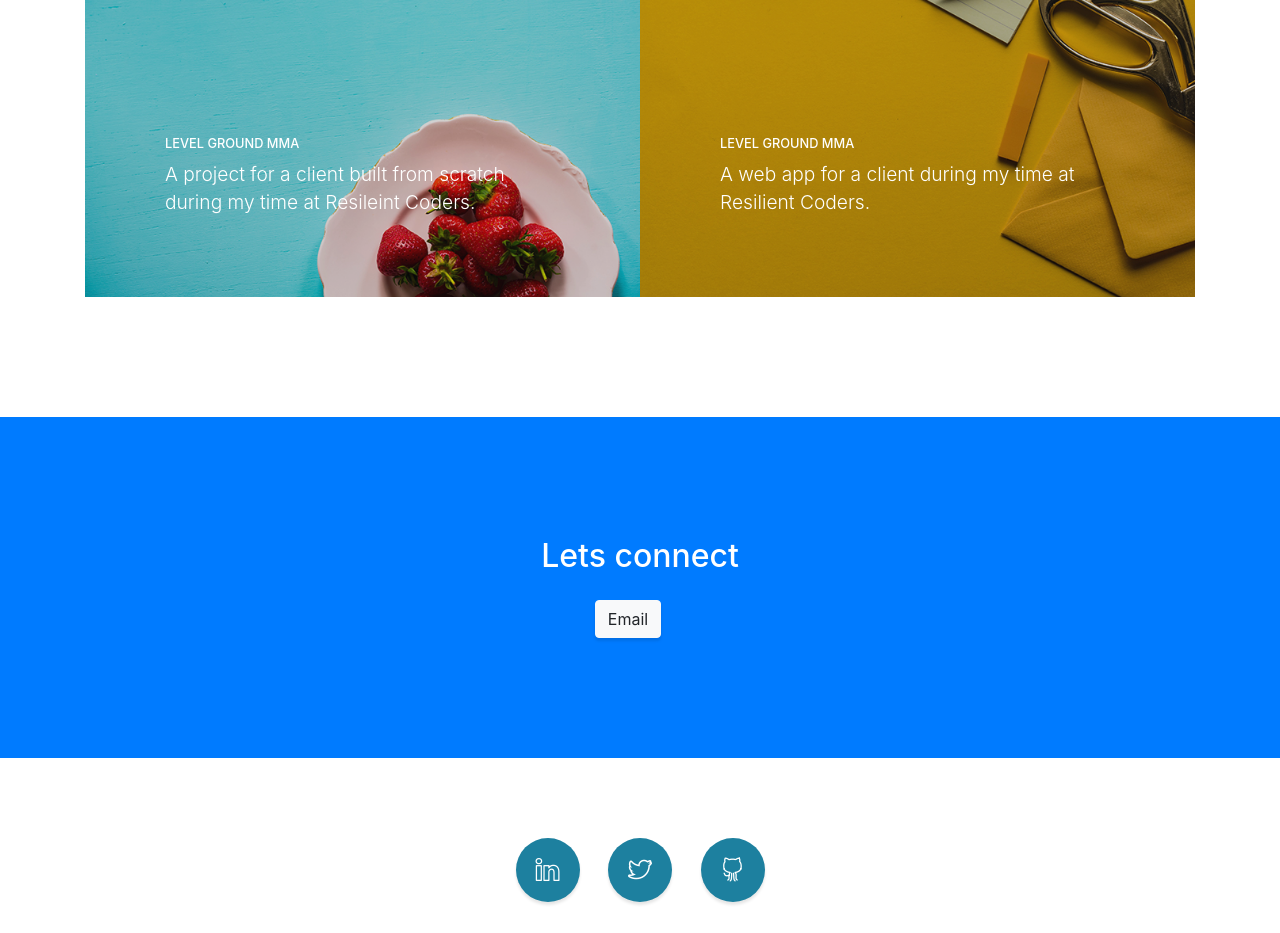
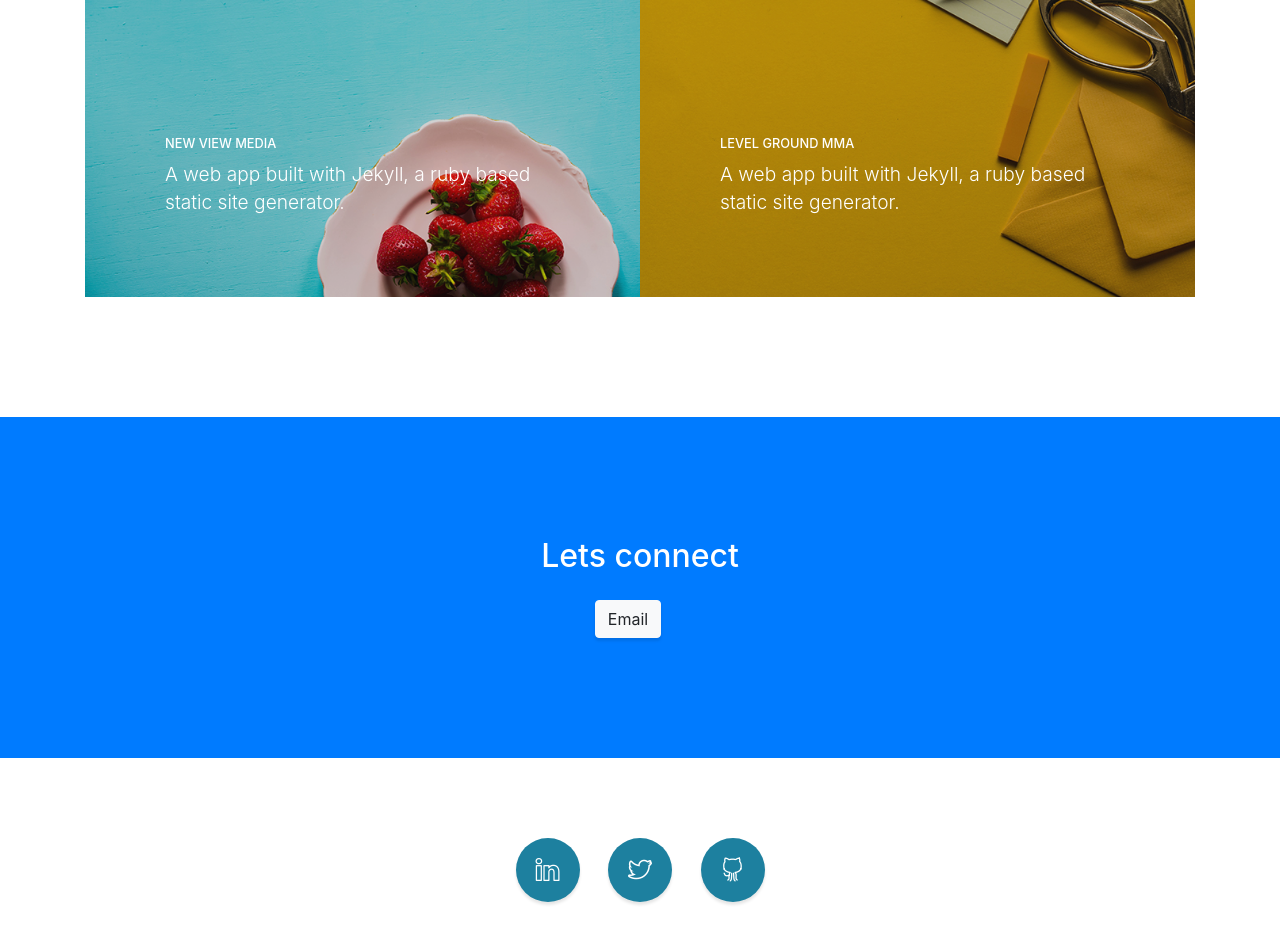
Before and after one commit to EmilioMurillo/emilio-portfolio, a website with bundled scripts: page index.html in a window 1280 px wide. Shown: the part 2560-3493 px from the top of the page. Built offline with nearby package versions, Linux system fonts and the light colour scheme.

Commit message:
fixing and updating projects

```diff
--- a/index.html
+++ b/index.html
@@ -169,8 +169,8 @@
             <a class="portfolio-item" href="https://github.com/EmilioMurillo/new-view-media">
               <span class="caption">
                 <span class="caption-content">
-                  <h2>Level Ground MMA</h2>
-                  <p class="mb-0">A project for a client built from scratch during my time at Resileint Coders.</p>
+                  <h2>New View Media</h2>
+                  <p class="mb-0">A web app built with Jekyll, a ruby based static site generator.</p>
                 </span>
               </span>
               <img class="img-fluid" src="img/portfolio-3.jpg" alt="">
@@ -181,7 +181,7 @@
               <span class="caption">
                 <span class="caption-content">
                   <h2>Level Ground MMA</h2>
-                  <p class="mb-0">A web app for a client during my time at Resilient Coders.</p>
+                  <p class="mb-0">A web app built with Jekyll, a ruby based static site generator.</p>
                 </span>
               </span>
               <img class="img-fluid" src="img/portfolio-4.jpg" alt="">
```
